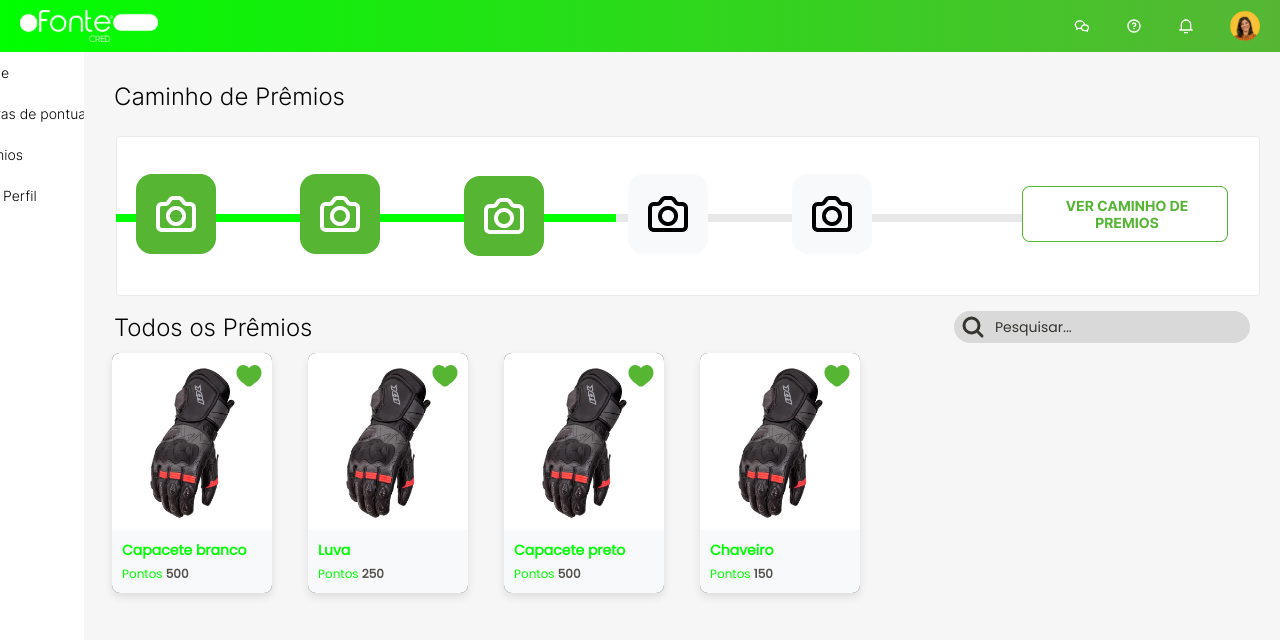
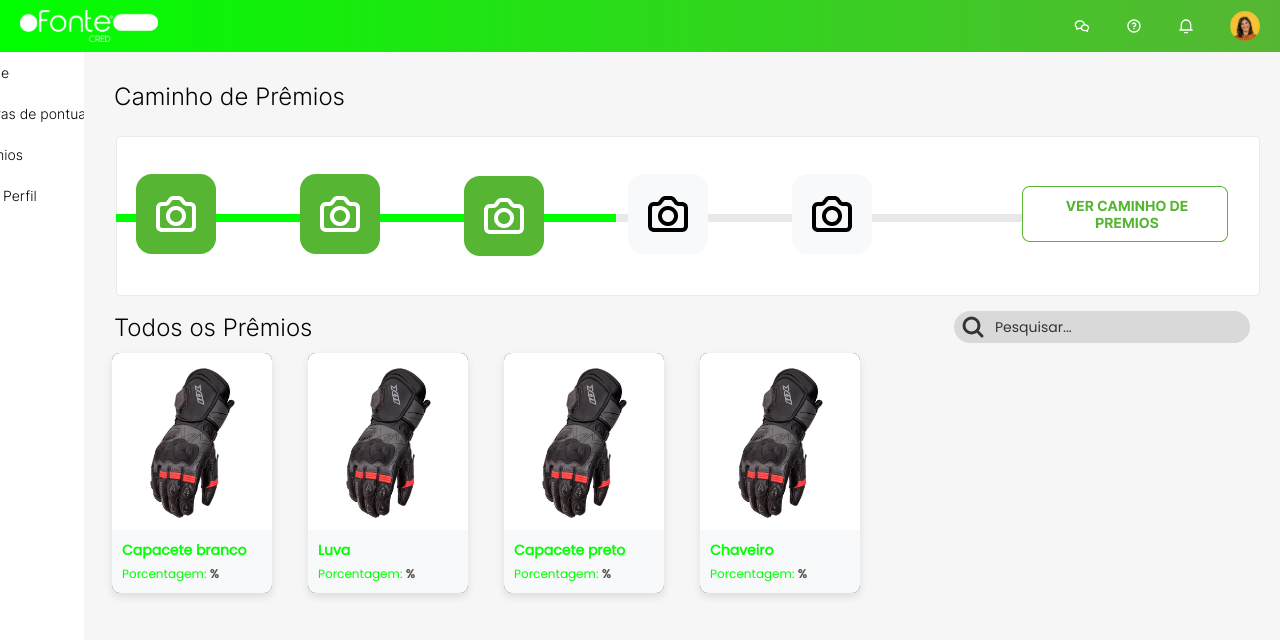
Before and after one commit to polijrorg/FonteCred-Client, a Next.js app: page /Awards in a window 1280 px wide. Shown: the top 640 px of the page. Built offline with nearby package versions, Linux system fonts and the light colour scheme.

Commit message:
:bug: component adjusts

```diff
--- a/src/components/ItemCard/index.tsx
+++ b/src/components/ItemCard/index.tsx
@@ -5,26 +5,20 @@ interface ItemCardProps {
     item: {
         id: string;
         name: string;
-        points: number;
+        percentage: number;
     };
-    onEditClick: (item: { id: string; name: string; points: number }) => void;
 }
 
-const ItemCard: React.FC<ItemCardProps> = ({ item, onEditClick }) => {
+const ItemCard: React.FC<ItemCardProps> = ({ item }) => {
     return (
         <S.Card>
-            <S.EditIcon
-                src="assets/icons/coracao.svg"
-                alt="Edit"
-                onClick={() => onEditClick(item)}
-            />
             <S.Content>
                 <S.Image src="assets/images/luva.jpg" />
             </S.Content>
             <S.Footer>
                 <S.ItemName>{item.name}</S.ItemName>
                 <S.Points>
-                    Pontos <span>{item.points}</span>
+                    Porcentagem: <span>{item.percentage}%</span>
                 </S.Points>
             </S.Footer>
         </S.Card>
```
